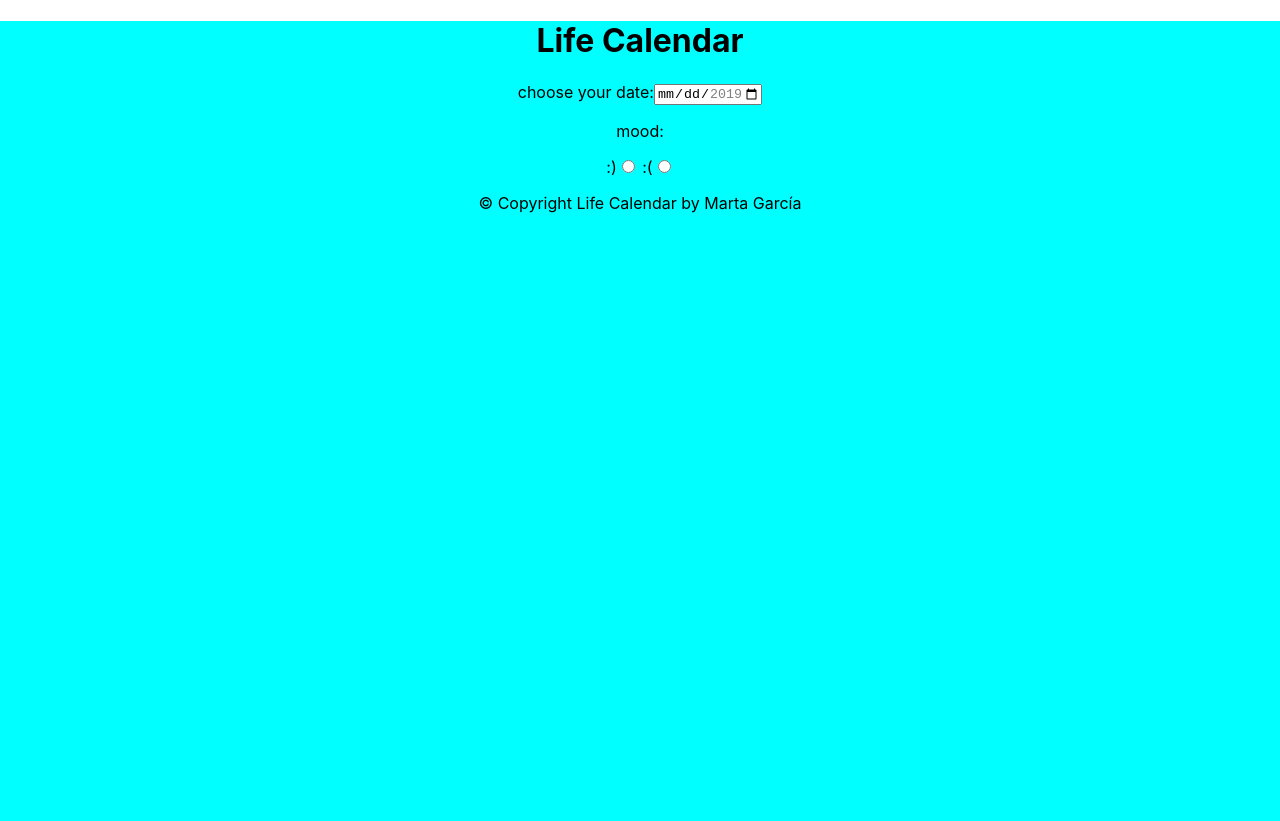
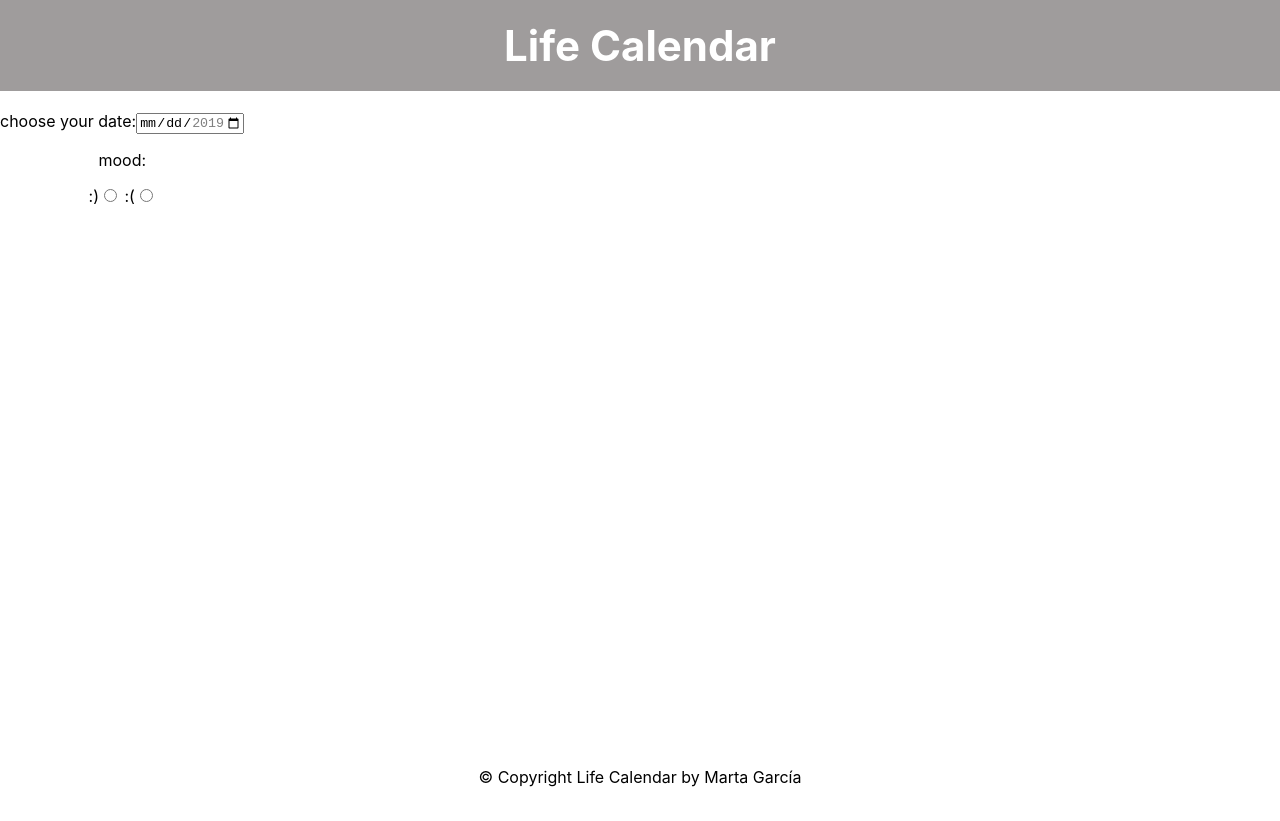
Before and after one commit to martagrio/formacion-online-life-calendar-martagrio, a React (Create React App) app: page / in a window 1280 px wide. Built offline with nearby package versions, Linux system fonts and the light colour scheme.

Commit message:
Add styles

```diff
--- a/src/App.css
+++ b/src/App.css
@@ -1,8 +1,23 @@
 .app {
 	margin: 0;
   text-align: center;
-	height: 100vh;
-	background-color: aqua;
+}
+.app__header {
+	background-color: rgba(51, 43, 43, 0.466);
+}
+
+.header__title {
+	font-size: 42px;
+	margin: 0 10px 20px 10px;
+	padding: 20px 0;
+	color: white;
+	text-transform: capitalize;
+}
+
+.app__main {
+	height: 80vh;
+	display: flex;
+	flex-direction: row;
 }
 
 .hidden {
@@ -12,3 +27,7 @@
 .text__message {
 	background-color: rgba(54, 68, 68, 0.336);
 }
+
+.app__footer {
+	position: bottom;
+}
```
